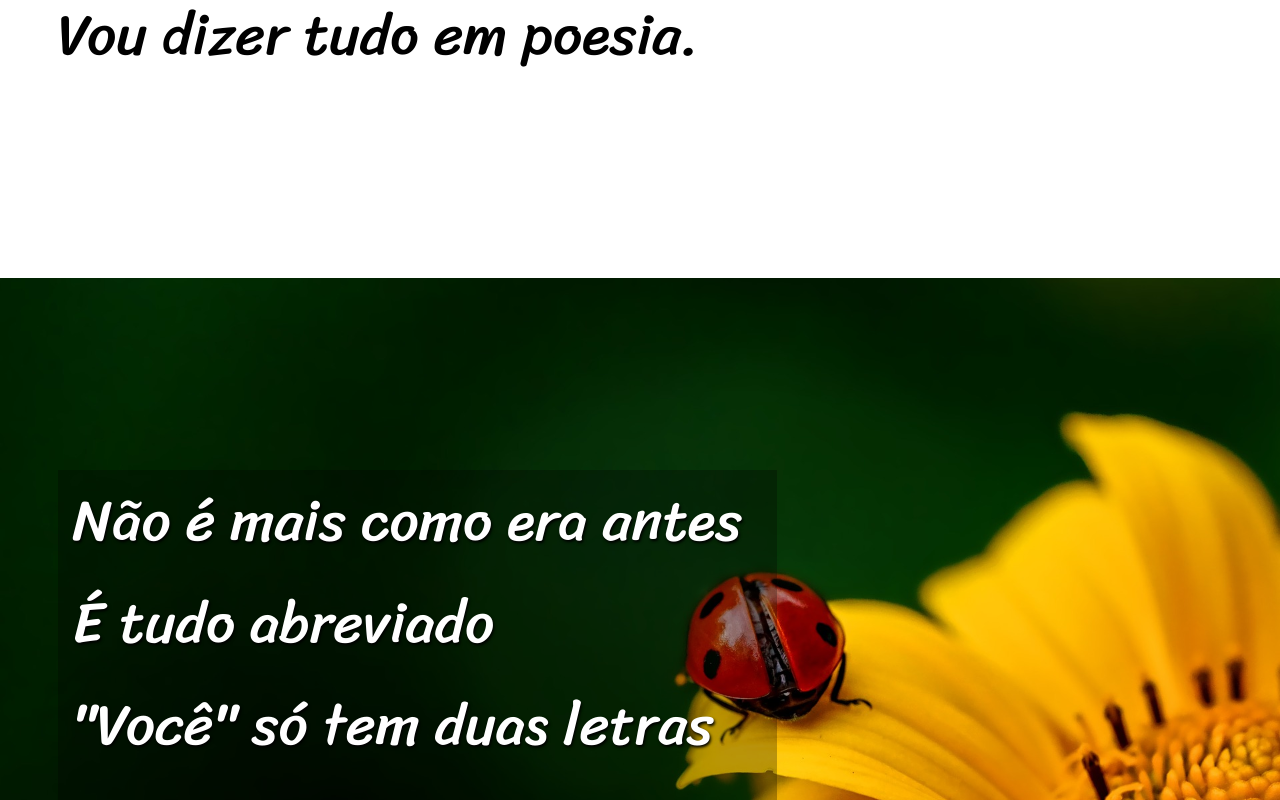
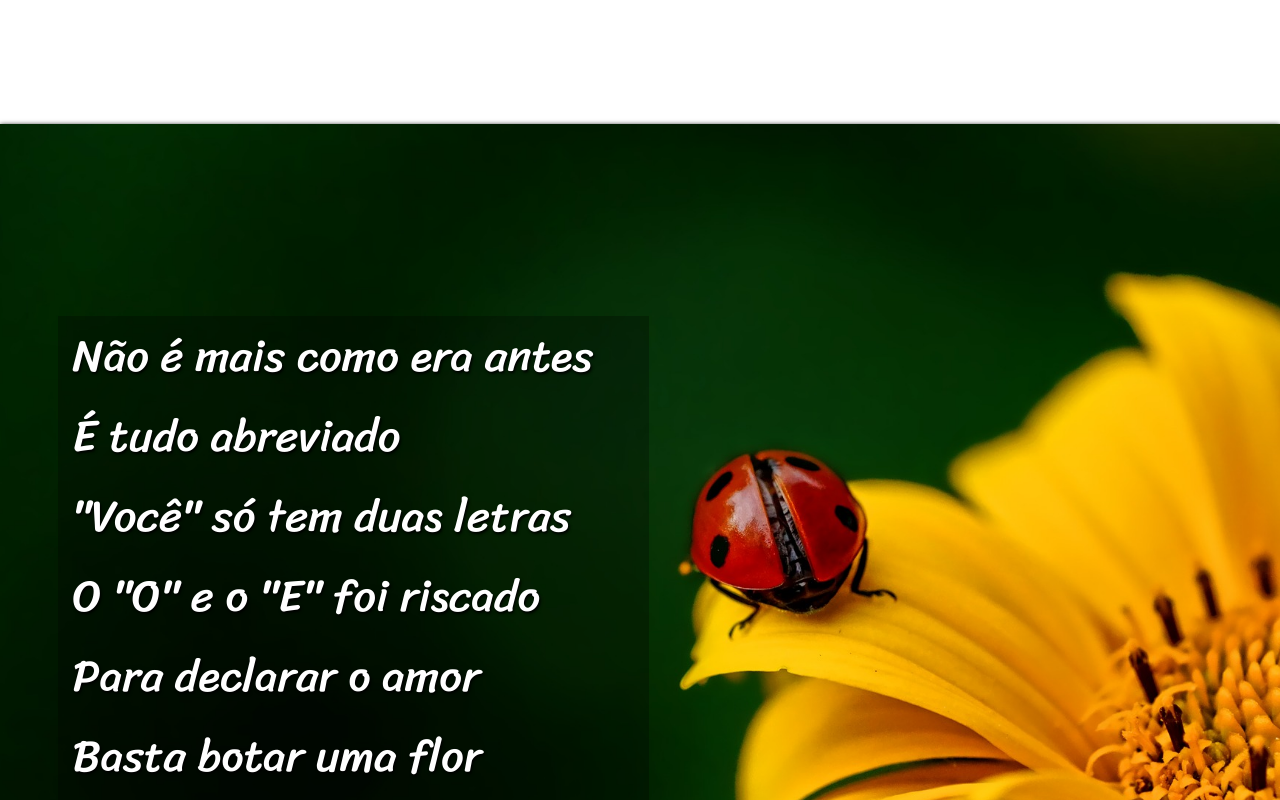
Before and after one commit to MatheusMottaTL/projeto-cordel, a plain HTML site: page index.html in a window 1280 px wide. Shown: the part 1080-1880 px from the top of the page. Drawn offline with Linux system fonts and the light colour scheme.

Commit message:
Update style.css

```diff
--- a/style.css
+++ b/style.css
@@ -58,33 +58,32 @@ section{
     text-align: left;
     padding: 5em 0px 5em 1.5em;
     font-size: 3vw;
-
 }
 
 section#background1{
     background: black var(--background1) center center no-repeat fixed;
-    background-size: cover;
-    color: white;
-    text-shadow: 1.2px 1.5px 3px black;
 }
 
 section#background2{
     background: black var(--background2) center center no-repeat fixed;
+}
+
+section#background1, section#background2{
+    text-shadow: 1.2px 1.5px 3px black;
+    box-shadow: 0px 1px 5px black;
+    color: white;
     background-size: cover;
-    color: white;
-    text-shadow: 1.2px 1.5px 3px black;
 }
 
 p{
-    font-size: 4.5vw;
+    font-size: 3.5vw;
 }
 
 p.section-background{
     background-color: rgba(0, 0, 0, 0.275);
-    width: 55vw;
+    width: 45vw;
     padding: 0px 0px 0px 15px;
 }
-
 
 footer{
     background-color: black;
```
